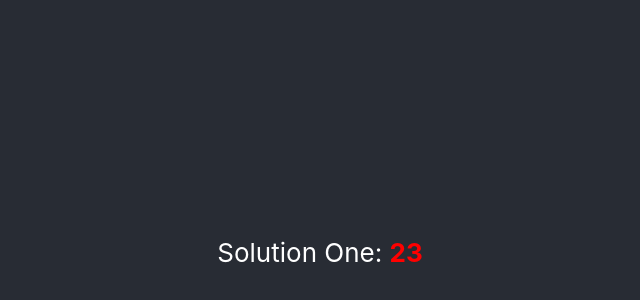
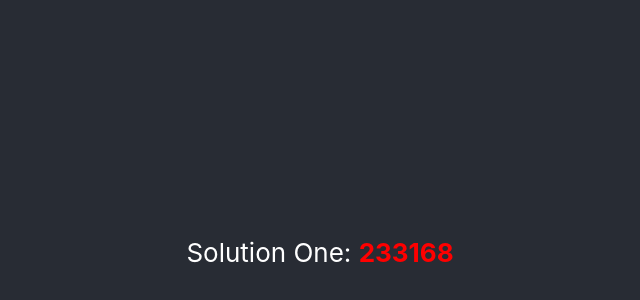
Before and after one commit to eclecticjohny/project-euler, a React (Create React App) app: page / in a window 1280 px wide. Shown: the part 148-448 px from the top of the page, without its empty margins (320-960 px from the left). Built offline with nearby package versions, Linux system fonts and the light colour scheme.

Commit message:
fix: numberToUse should be 1000

```diff
--- a/src/Solutions.tsx
+++ b/src/Solutions.tsx
@@ -16,7 +16,7 @@ export const Solutions = () => {
 // Find the sum of all the multiples of 3 or 5 below 1000.
 
 const solutionOne = () => {
-    const numberToUse = 10;
+    const numberToUse = 1000;
     const numberSummer = (num: number) => {
         let multiples: number[] = [];
         for (let i = 0; i < num; i++) {
```
